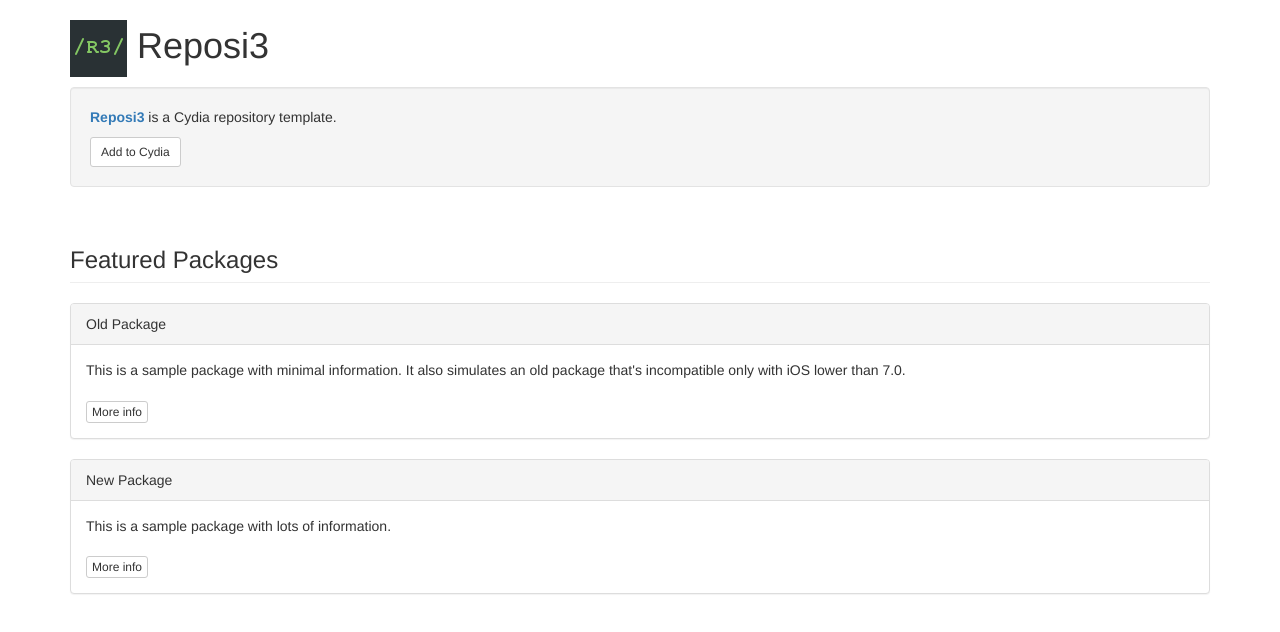
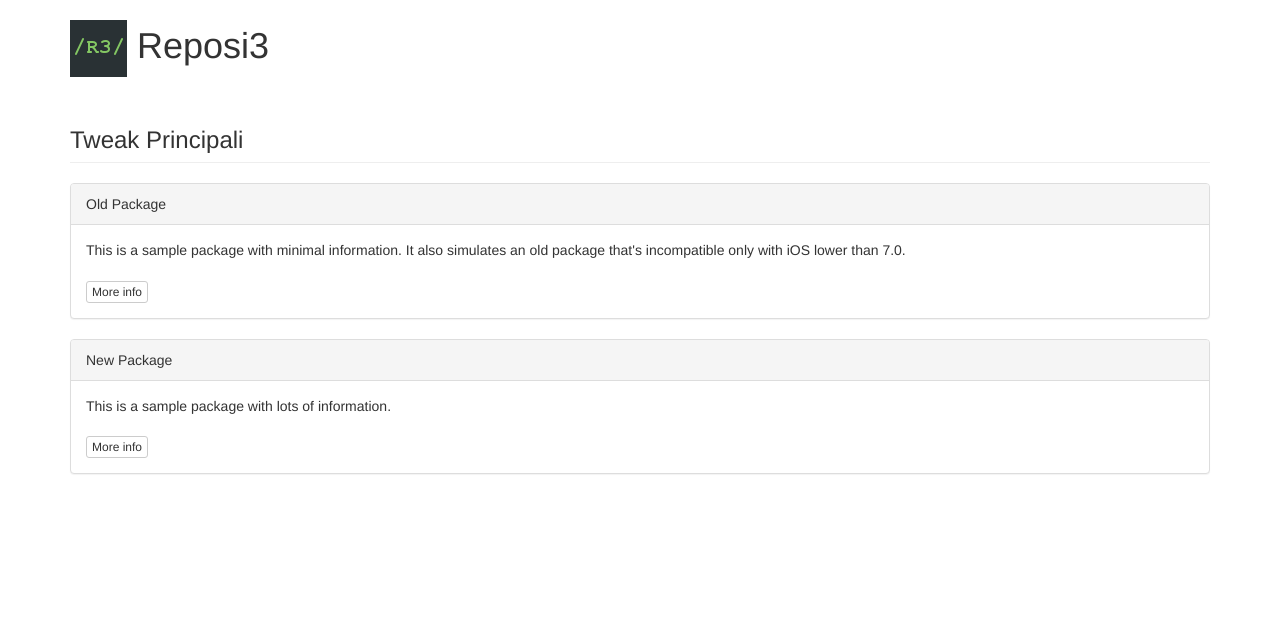
Before and after one commit to DaniTox/repo, a plain HTML site: page index.html in a window 1280 px wide. Drawn offline with nearby package versions, Linux system fonts and the light colour scheme.

Commit message:
initial commit

```diff
--- a/index.html
+++ b/index.html
@@ -13,15 +13,15 @@
 	<h1><img src="CydiaIcon.png"> Reposi3</h1>
 </div>
 
-<div class="container">
-	<div class="well">
-		<p><span class="text-primary"><b>Reposi3</span></b> is a Cydia repository template.</p>
-		<a class="btn btn-sm btn-default" href="cydia://url/https://cydia.saurik.com/api/share#?source=https://supermamon.github.io/Reposi3/">Add to Cydia</a>
-	</div>
-</div>
+<!-- <div class="container"> -->
+<!-- 	<div class="well"> -->
+<!-- 		<p><span class="text-primary"><b>Reposi3</span></b> is a Cydia repository template.</p> -->
+<!-- 		<a class="btn btn-sm btn-default" href="cydia://url/https://cydia.saurik.com/api/share#?source=https://supermamon.github.io/Reposi3/">Add to Cydia</a> -->
+<!-- 	</div> -->
+<!-- </div> -->
 
 <div class="container">
-  <h3 id="wells" class="page-header">Featured Packages</h3>
+  <h3 id="wells" class="page-header">Tweak Principali</h3>
 </div>
 
 <div class="container">
```
